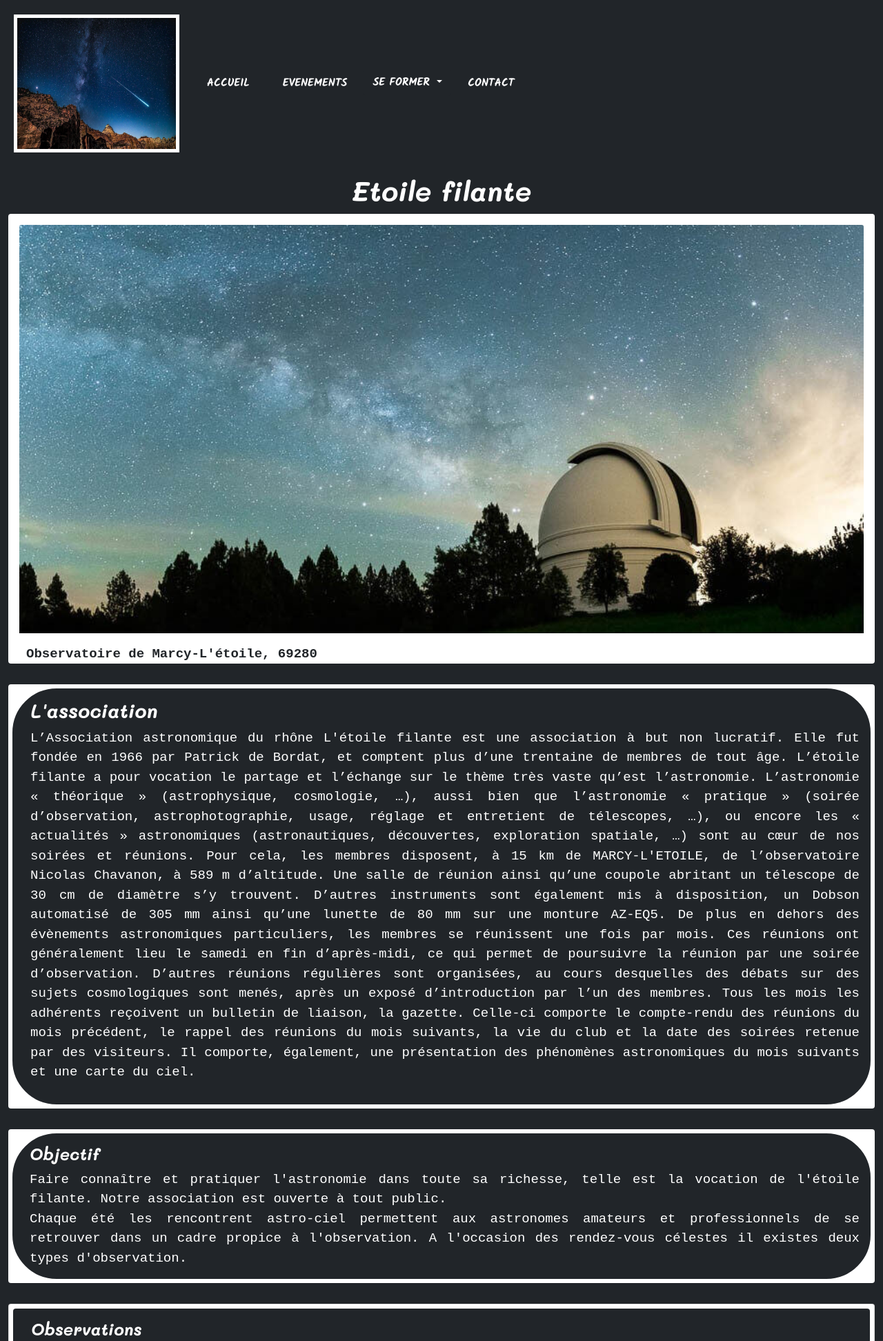
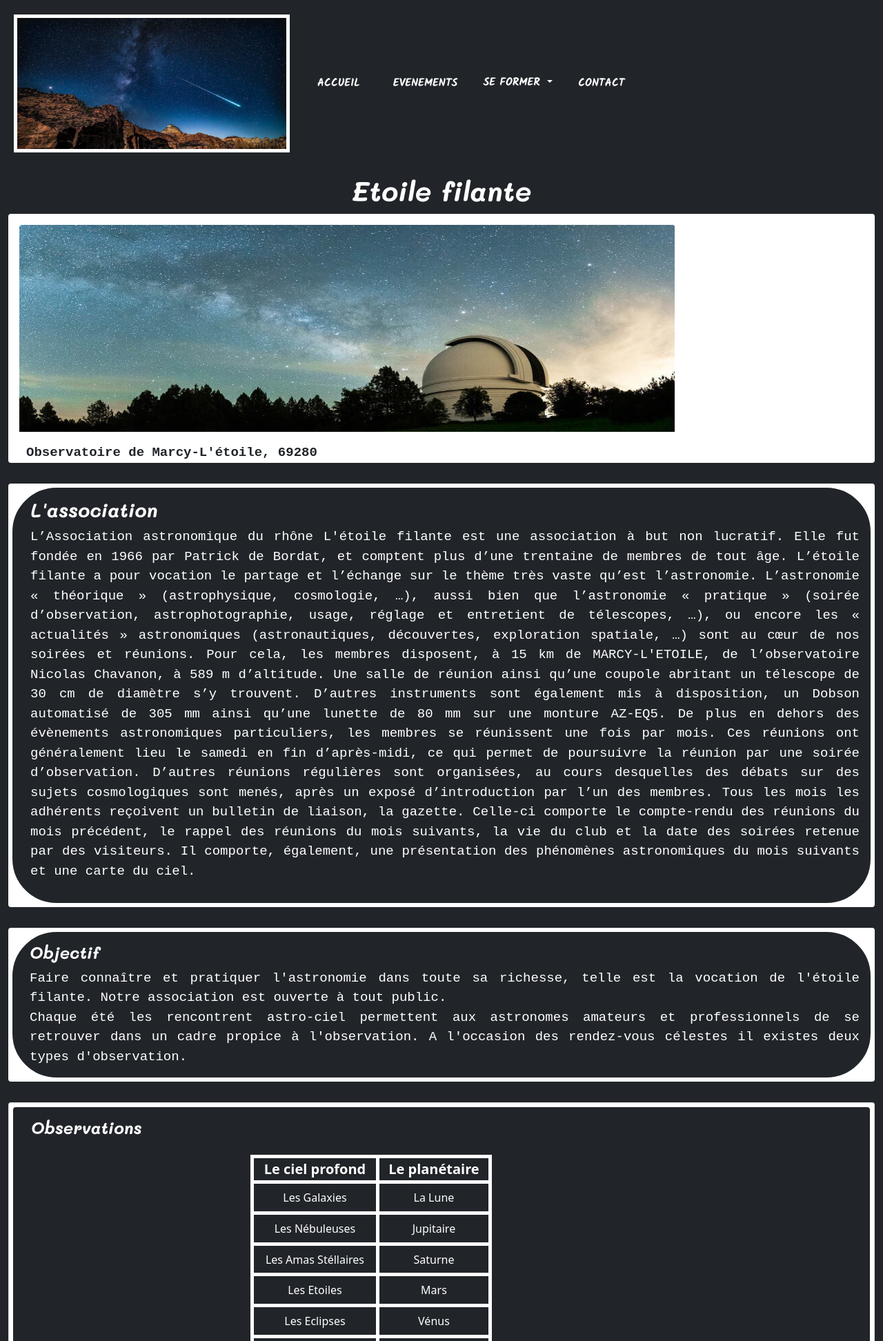
Before and after one commit to chapiechapo/Etoile-filante, a PHP site: page /index.php in a window 1280 px wide; the page is wider, and only the part inside the window is pictured. Shown: the top 1944 px of that part at 69% size. Run offline with PHP 8.4, Linux system fonts and the light colour scheme; some web fonts are replaced.

Commit message:
fix my css page

```diff
--- a/style.css
+++ b/style.css
@@ -22,7 +22,7 @@ small {
   font-size: 15px;
 }
 
-/*Page accueil*/
+/*Page Reception*/
 
 /*header*/
 
@@ -34,6 +34,13 @@ small {
 
 .part_1 {
   margin-bottom: 30px;
+}
+
+.observatoire {
+  height: 100px;
+  width: 230px;
+  display: flex;
+  justify-content: center;
 }
 
 .association {
@@ -85,7 +92,7 @@ p {
 
 table {
   height: 400px;
-  width: 425px;
+  width: 210px;
   color: white;
 }
 
@@ -108,7 +115,7 @@ th {
 }
 
 .carousel-inner {
-  width: 430px;
+  width: 210px;
   border: white 6px solid;
   border-radius: 20px;
 }
@@ -155,14 +162,14 @@ th {
 .facebook {
   display: flex;
   flex-direction: row;
-  margin-right: 40px;
+  margin-right: 20px;
   border: white 5px solid;
 }
 
 .instagram {
   display: flex;
   flex-direction: row;
-  margin-right: 40px;
+  margin-right: 20px;
   align-self: center;
 }
 
@@ -183,7 +190,7 @@ th {
 .partners {
   display: flex;
   flex-direction: row;
-  height: 130px;
+  height: 90px;
   width: 1500px;
   margin-bottom: 20px;
 }
@@ -221,6 +228,85 @@ th {
 .copyrigth {
   display: flex;
   flex-direction: row;
+}
+
+/*Media queries Reception*/
+
+@media screen and (min-width: 480px) {
+  .spinning {
+    width: 300px;
+  }
+
+  .observatoire {
+    width: 400px;
+    height: 200px;
+  }
+
+  table {
+    width: 350px;
+  }
+}
+
+@media screen and (min-width: 768px) {
+  .spinning {
+    width: 400px;
+  }
+
+  .observatoire {
+    width: 650px;
+    height: 220px;
+  }
+
+  .city {
+    width: 190px;
+  }
+
+  .carousel-inner {
+    width: 430px;
+  }
+}
+
+@media screen and (min-width: 991px) {
+  .observatoire {
+    width: 750px;
+    height: 280px;
+  }
+
+  .facebook,
+  .instagram,
+  .twitter {
+    width: 60px;
+    height: 60px;
+  }
+
+  .city {
+    width: 200px;
+    height: 100px;
+  }
+
+  .nasa {
+    width: 100px;
+    height: 100px;
+  }
+
+  .esa {
+    width: 100px;
+    height: 100px;
+  }
+}
+
+@media screen and (min-width: 1200px) {
+  .observatoire {
+    width: 950px;
+    height: 300px;
+  }
+}
+
+@media screen and (min-width: 1500px) {
+  .observatoire {
+    width: 1500px;
+    height: 350px;
+  }
 }
 
 /*page events*/
@@ -291,7 +377,7 @@ th {
   display: flex;
   flex-direction: row;
   justify-content: center;
-  height: 750px;
+  height: 920px;
   width: 1500px;
 }
 
@@ -316,4 +402,11 @@ h6 {
 
 .gift {
   text-align: center;
+  height: 100px;
 }
+
+.gift_button {
+  display: flex;
+  justify-content: center;
+  margin-top: 10px;
+}
```
